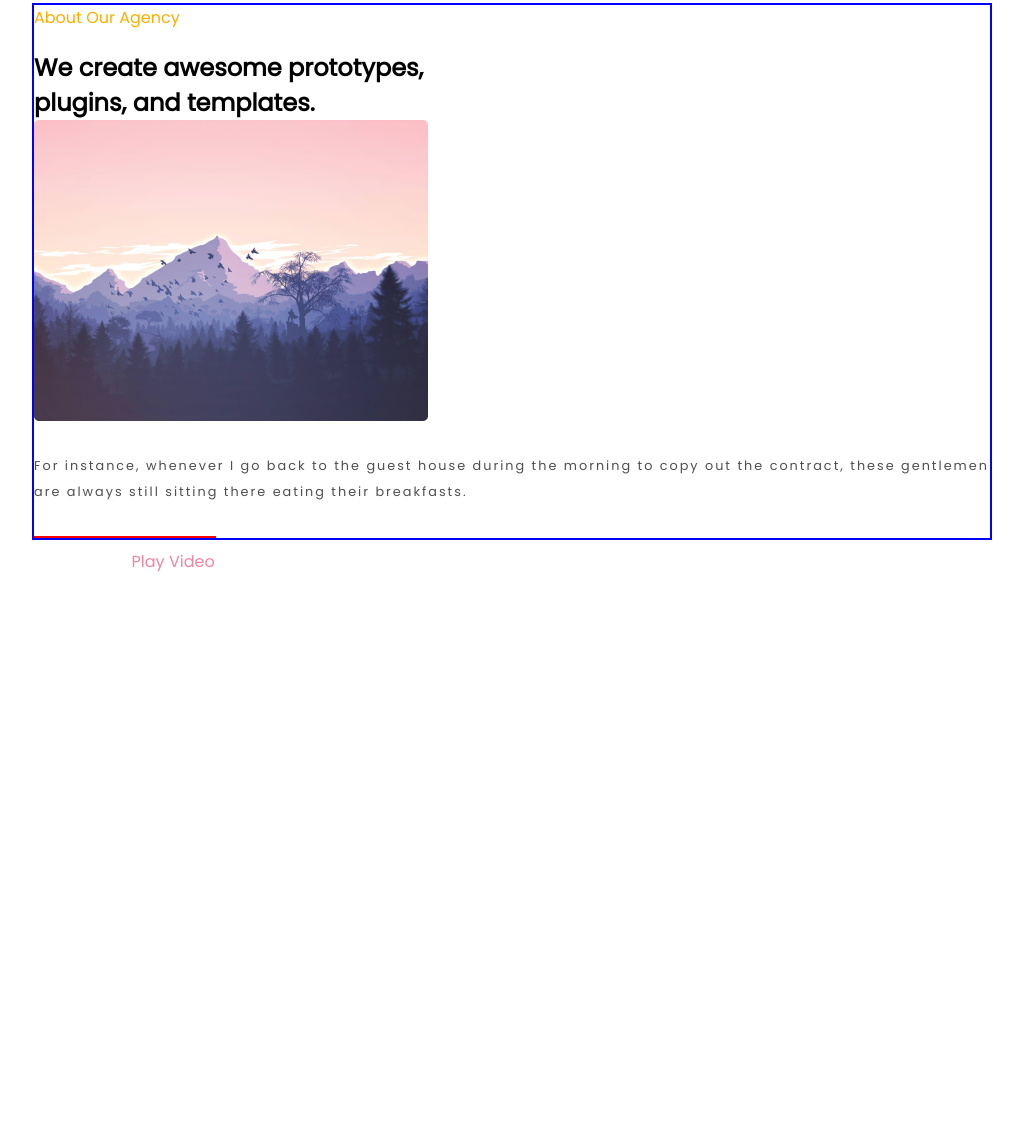
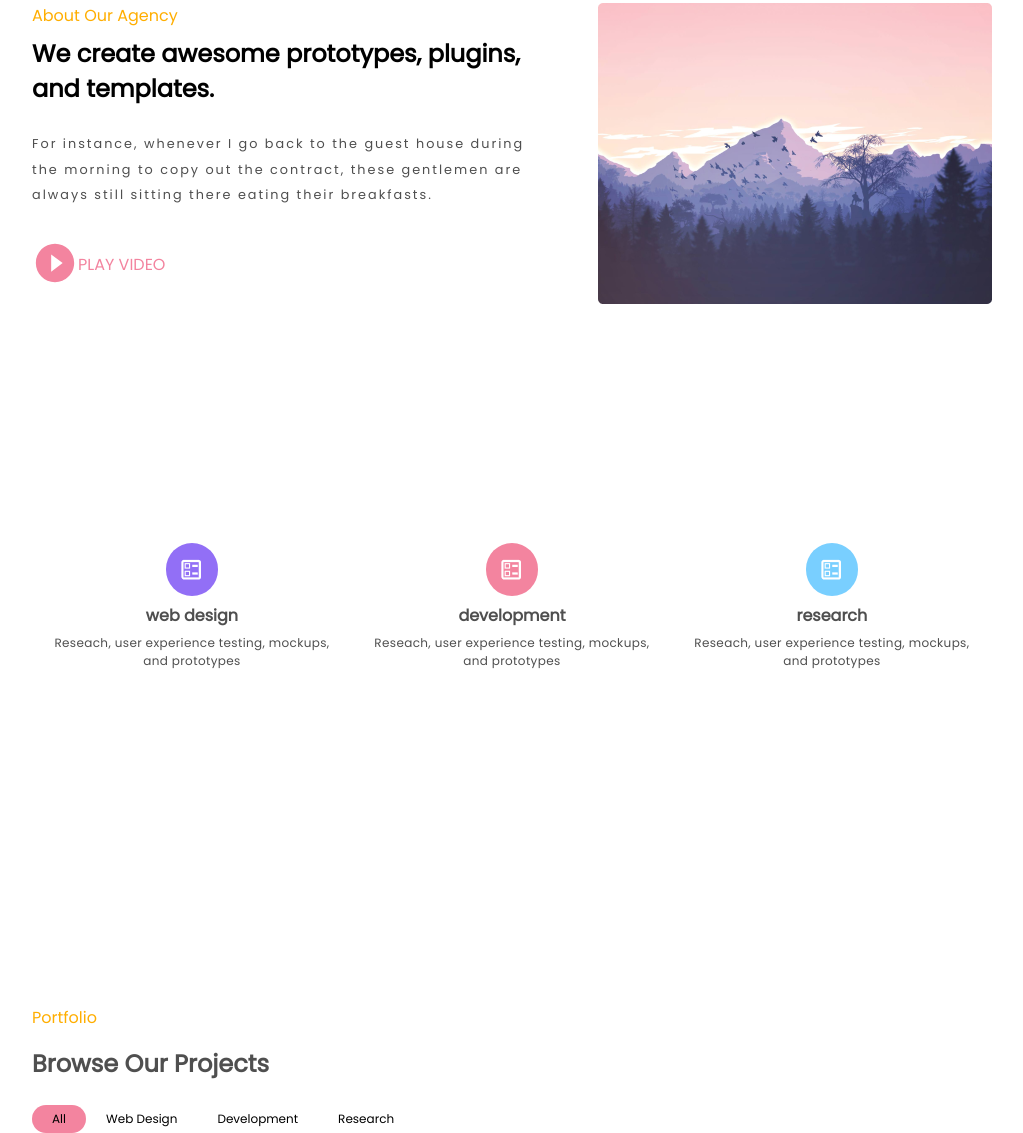
Before and after one commit to xtrasee/static_web_figma_2, a plain HTML site: page index.html in a window 1280 px wide. Shown: the part 585-1718 px from the top of the page, without its empty margins (128-1151 px from the left). Before the commit the page ends 1159 px from the top, so only its background shows below. Drawn offline with Linux system fonts and the light colour scheme.

Commit message:
layout for icon container, styling for portfolio header

```diff
--- a/index.html
+++ b/index.html
@@ -36,23 +36,73 @@
     <body>
 
         <div class="videoFeature">
-                <p class="miniHeaderTwo">About Our Agency</p>
-
-                <h3>We create awesome prototypes, <br> plugins, and templates.</h3>
-
-                </p>
 
                 <div class="clearfix">
-                    <img src="/img/Frame 1.png" alt="videoImg">
+                    <img class="img2" src="/img/Frame 1.png" width="394px"
+                    height="301px" alt="videoImg">
+
+                    <p class="miniHeaderTwo">About Our Agency</p>
+
+                    <h3>We create awesome prototypes, plugins, and templates.</h3>
+
                     <p class="videoDesc">
                         For instance, whenever I go back to the guest house during the morning to copy out the contract, these gentlemen are always still sitting there eating their breakfasts.
                     </p>
+
+                    <div class="playButton">
+                        <img src="/img/play circle.svg" alt="play button">
+                        <p>PLAY VIDEO</p>
+                    </div>
+
                 </div>
 
-                <div class="playButton"
-                    <img src="/img/play circle.svg" alt="play circle button">
-                    <p>Play Video</p>
+
+        </div>
+
+        <!-- slider container -->
+        <div class="row">
+            <div class="container">
+                <div class="column">
+                    <img class="iconOne" src="/img/ballot icon.png" alt="icon">
+
+                    <h4>web design</h4>
+                    <p>Reseach, user experience testing, mockups, and prototypes</p>
                 </div>
+
+                <div class="column">
+                    <img class="iconTwo" src="/img/ballot icon.png" alt="icon">
+
+                    <h4>development</h4>
+                    <p>Reseach, user experience testing, mockups, and prototypes</p>
+                </div>
+
+                <div class="column">
+                    <img class="iconThree" src="/img/ballot icon.png" alt="icon">
+
+                    <h4>research</h4>
+                    <p>Reseach, user experience testing, mockups, and prototypes</p>
+                </div>
+            </div>
+        </div>
+
+
+        <div class="portfolio">
+            <p class="miniHeaderTwo port">Portfolio</p>
+
+            <h2>Browse Our Projects</h2>
+
+            <ul class="projects">
+                <li style="background-color: #F3849F; border-radius: 26px;">All</li>
+                <li>Web Design</li>
+                <li>Development
+                </li>
+                <li>Research</li>
+            </ul>
+
+            <div class="cards">
+                <!-- STOPPED -->
+            </div>
+
         </div>
 
     </body>
--- a/main.css
+++ b/main.css
@@ -10,12 +10,26 @@
     src: url(/fonts/Poppins-Regular.ttf);
 }
 
+/* layout helpers */
+
+.column {
+    float: left;
+    width: 33.33%;
+    padding: 15px;
+}
+
+.row::after {
+    content: "";
+    display: table;
+    clear: both;
+}
+
 /* header */
 
 header{
+    overflow: auto;
+    overflow-y: hidden;
     background-color: #926FF6;
-    overflow: hidden;
-    bottom: -25px;
     position: relative;
 }
 
@@ -74,6 +88,12 @@ header::after{
 
 /* video feature section */
 
+
+.img2{
+    float: right;
+    margin-left: 3em;
+}
+
 .clearfix{
     overflow: auto;
 }
@@ -81,10 +101,9 @@ header::after{
 .videoFeature{
     margin-top: 8em;
     font-family: 'Poppins';
-    border: 2px solid blue;
     width: 75%;
     margin-left: 12.5%;
-
+    text-align: left;
 }
 
 .miniHeaderTwo{
@@ -93,7 +112,7 @@ header::after{
 }
 
 .videoFeature h3{
-    margin-top: .8em;
+    margin-top: .3em;
     font-weight: bold;
     font-size: 1.5em;
 }
@@ -104,12 +123,12 @@ header::after{
     font-size: 0.8em;
     margin-top: 2em;
     line-height: 200%;
+    padding-right: 5em;
 }
 
 .playButton{
     margin-top: 2em;
-    border: 1px solid red;
-    width: 19%;
+    width: max-content;
 }
 
 .playButton p{
@@ -117,3 +136,70 @@ header::after{
     float: right;
     padding-top: 0.75em;
 }
+
+/* icon box */
+
+.container{
+    text-align: center;
+    font-family: 'Poppins';
+    margin-top: 14em;
+    color: #4F4F4F;
+    width: 75%;
+    margin-left: 12.5%;
+}
+
+.container h4{
+    font-style: bold;
+}
+
+.container p{
+    font-size: .75em;
+    letter-spacing: 0.36px;
+    padding-top: 0.5em;
+}
+
+.iconOne{
+    background-color: #926FF6;
+    padding: 0.8em;
+    border-radius: 50%;
+}
+
+.iconTwo{
+    background-color: #F3849F;
+    padding: 0.8em;
+    border-radius: 50%;
+}
+
+.iconThree{
+    background-color: #79CFFF;
+    padding: 0.8em;
+    border-radius: 50%;
+}
+
+/* portfolio section */
+
+.portfolio{
+    font-family: 'Poppins';
+    width: 75%;
+    margin-left: 12.5%;
+    text-align: left;
+}
+
+.port{
+    margin-top: 20em;
+    margin-bottom: 1em;
+}
+
+.portfolio h2{
+    color: #4F4F4F;
+    font-size: 1.5em;
+    font-style: bold;
+    margin-bottom: 1em;
+}
+
+.projects li{
+    float: left;
+    font-size: 0.75em;
+    padding: 5px 20px;
+    list-style-type: none;
+}
```
Also changed, not shown: img/ballot icon.png (added), 2 other files.
